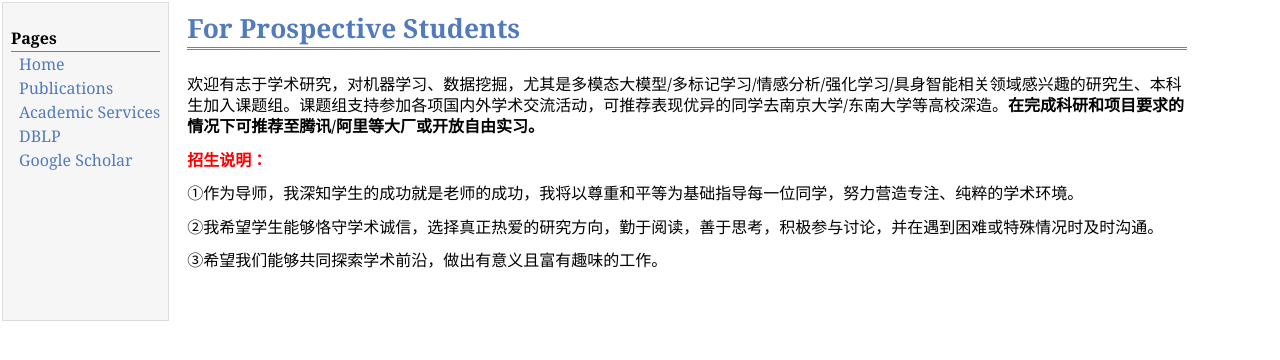
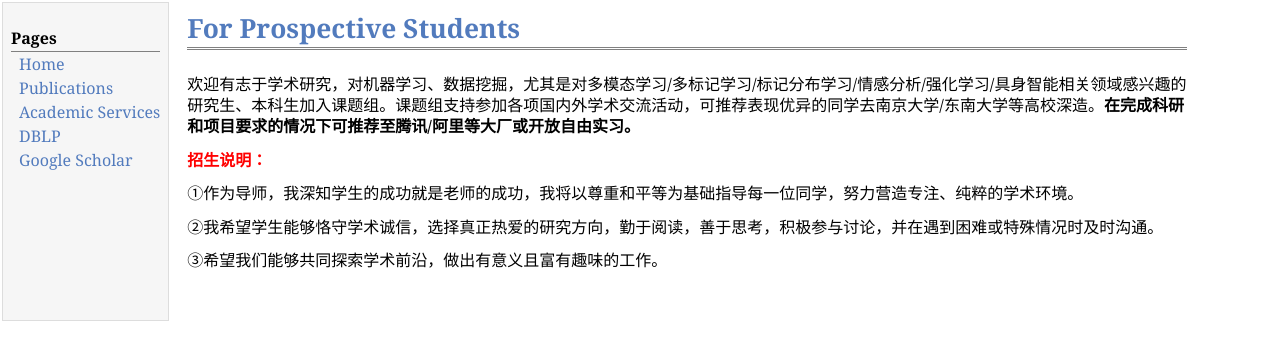
Before and after one commit to axi345/axi345.github.io, a plain HTML site: page For Prospective Students.html in a window 1280 px wide. Drawn offline with nearby package versions, Linux system fonts and the light colour scheme; some packages are replaced by stand-ins of ours.

Commit message:
Add files via upload

```diff
--- a/For Prospective Students.html
+++ b/For Prospective Students.html
@@ -81,17 +81,21 @@
             </div>
         </td>
         <td id="layout-content">
-          <div id="toptitle">
+            <div id="toptitle">
                 <h1>For Prospective Students</h1>
             </div>
-            <p>欢迎有志于学术研究，对机器学习、数据挖掘，尤其是多模态大模型/多标记学习/情感分析/强化学习/具身智能相关领域感兴趣的研究生、本科生加入课题组。课题组支持参加各项国内外学术交流活动，可推荐表现优异的同学去南京大学/东南大学等高校深造。<strong style="color: black;">在完成科研和项目要求的情况下可推荐至腾讯/阿里等大厂或开放自由实习。</strong>
+            <p>
+                欢迎有志于学术研究，对机器学习、数据挖掘，尤其是对多模态学习/多标记学习/标记分布学习/情感分析/强化学习/具身智能相关领域感兴趣的研究生、本科生加入课题组。课题组支持参加各项国内外学术交流活动，可推荐表现优异的同学去南京大学/东南大学等高校深造。<strong
+                    style="color: black;">在完成科研和项目要求的情况下可推荐至腾讯/阿里等大厂或开放自由实习。</strong>
             <p>
             <p><strong style="color: red;">招生说明：</strong></p>
-            <p>①作为导师，我深知学生的成功就是老师的成功，我将以尊重和平等为基础指导每一位同学，努力营造专注、纯粹的学术环境。</p>
-            <p> ②我希望学生能够恪守学术诚信，选择真正热爱的研究方向，勤于阅读，善于思考，积极参与讨论，并在遇到困难或特殊情况时及时沟通。 </p>
-            <p>③希望我们能够共同探索学术前沿，做出有意义且富有趣味的工作。            </p>
+            <p>
+                ①作为导师，我深知学生的成功就是老师的成功，我将以尊重和平等为基础指导每一位同学，努力营造专注、纯粹的学术环境。</p>
+            <p>
+                ②我希望学生能够恪守学术诚信，选择真正热爱的研究方向，勤于阅读，善于思考，积极参与讨论，并在遇到困难或特殊情况时及时沟通。 </p>
+            <p>③希望我们能够共同探索学术前沿，做出有意义且富有趣味的工作。 </p>
             <dl>
-              <dd>&nbsp;</dd>
+                <dd>&nbsp;</dd>
             </dl>
             <center></center>
         </td>
```
